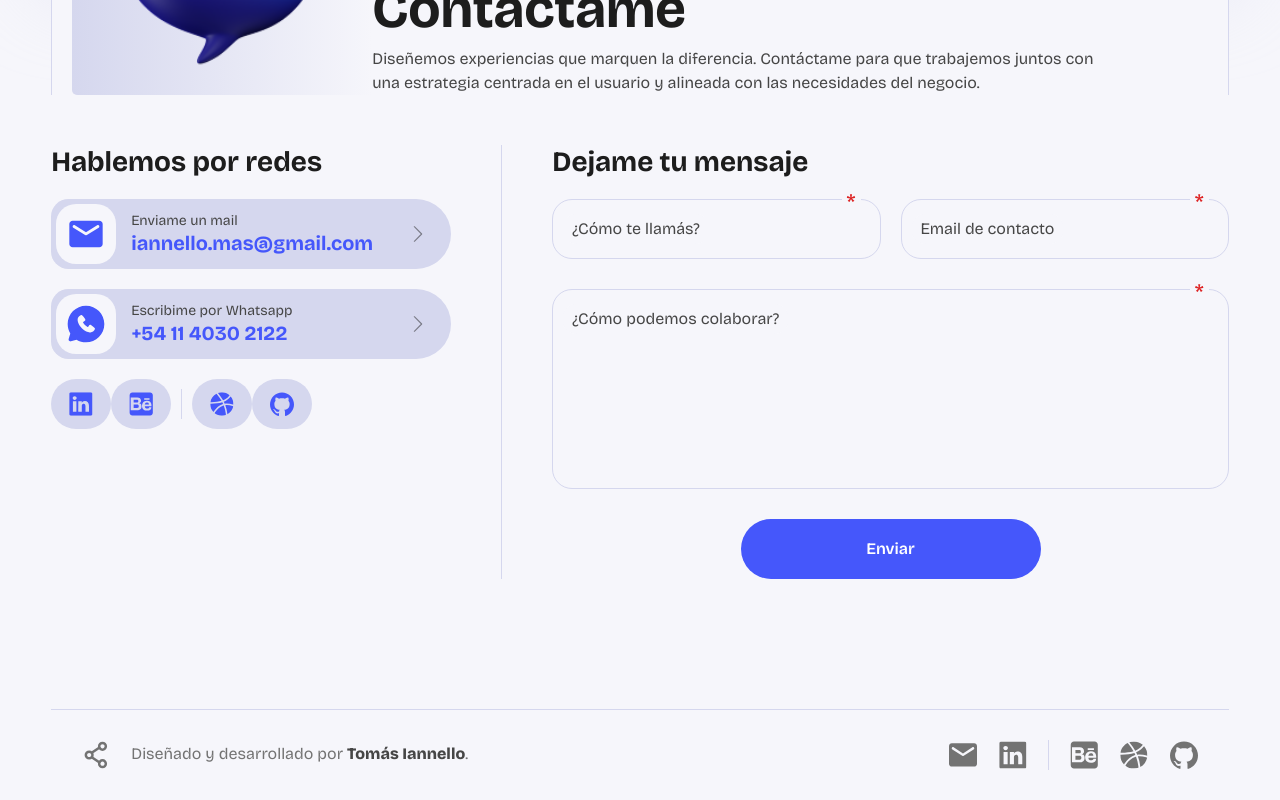
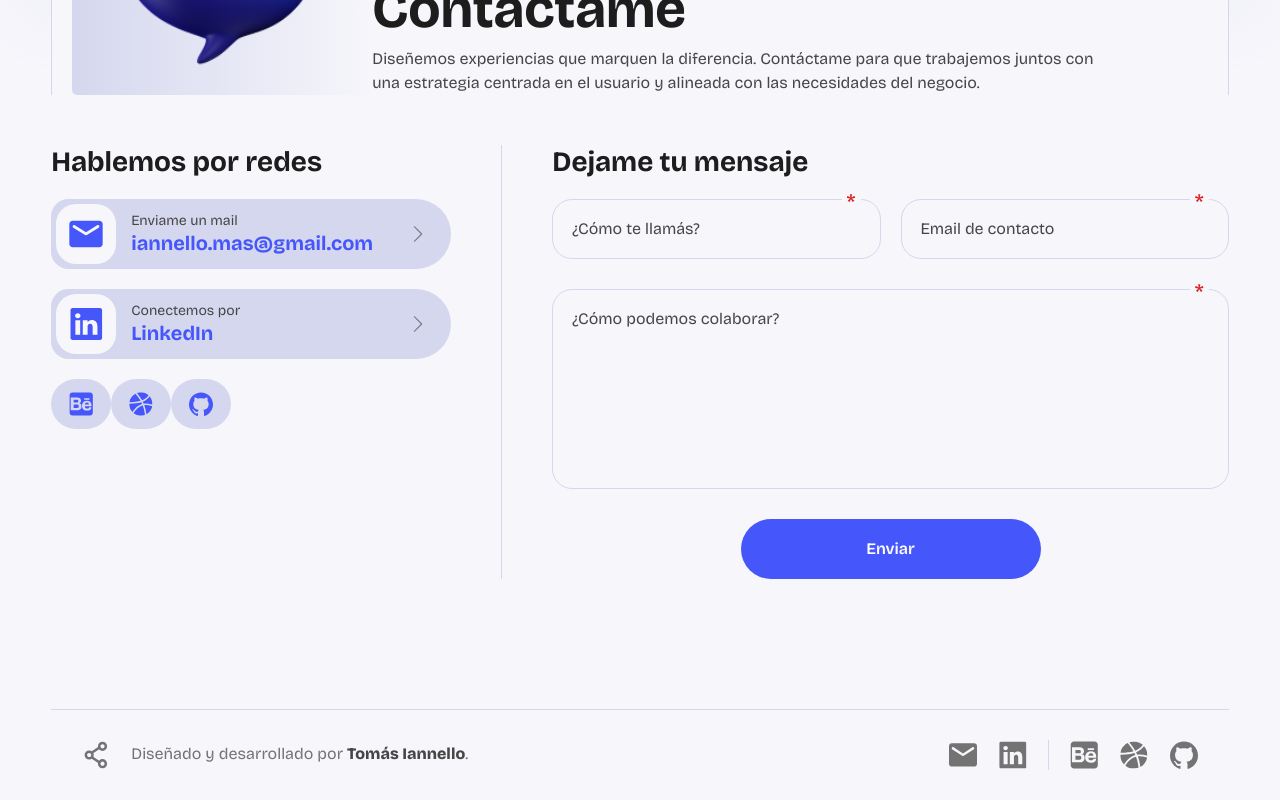
Before and after one commit to iannellotomas/portfolio, a React (Vite) app: page / in a window 1280 px wide. Shown: the part 5580-6380 px from the top of the page. Built offline with nearby package versions, Linux system fonts and the light colour scheme.

Commit message:
Ajustes Contacto

```diff
--- a/src/pages/home/sections/contact/Contact.jsx
+++ b/src/pages/home/sections/contact/Contact.jsx
@@ -11,7 +11,6 @@ import PrimaryButton from "../../../../components/primaryButton/primaryButton";
 
 export default function Contact() {
 	const myEmail = "iannello.mas@gmail.com";
-	const myPhone = "+54 11 4030 2122";
 
 	const [contactData, setContactData] = useState({
 		fullname: "",
@@ -136,29 +135,39 @@ export default function Contact() {
 							</svg>
 						</a>
 						<a
-							href="https://wa.me/541140302122"
+							href="https://www.linkedin.com/in/tomas-iannello/"
 							rel="noreferrer"
 							target="_blank"
 							className={styles.linkButton}>
 							<span className={styles.info}>
 								<span className={styles.icon}>
 									<svg
-										width="44"
-										height="44"
-										viewBox="0 0 44 44"
+										width="33"
+										height="32"
+										viewBox="0 0 33 32"
 										fill="none"
 										xmlns="http://www.w3.org/2000/svg">
-										<path
-											fillRule="evenodd"
-											clipRule="evenodd"
-											d="M21.9998 3.6665C11.8743 3.6665 3.6665 11.8743 3.6665 21.9998C3.6665 25.4648 4.629 28.7098 6.30284 31.4745L4.6675 37.0332C4.57361 37.3523 4.56743 37.6909 4.64962 38.0132C4.73181 38.3356 4.89932 38.6299 5.13456 38.8651C5.3698 39.1004 5.66407 39.2679 5.98643 39.3501C6.3088 39.4322 6.64735 39.4261 6.9665 39.3322L12.5252 37.6968C15.3829 39.4256 18.6599 40.3374 21.9998 40.3332C32.1253 40.3332 40.3332 32.1253 40.3332 21.9998C40.3332 11.8743 32.1253 3.6665 21.9998 3.6665ZM17.8528 26.1487C21.5617 29.8557 25.1018 30.3452 26.3522 30.391C28.2533 30.4607 30.105 29.0087 30.8255 27.3238C30.9157 27.1141 30.9483 26.8841 30.9199 26.6575C30.8916 26.4309 30.8033 26.2161 30.6642 26.035C29.6595 24.7517 28.301 23.8295 26.9737 22.9128C26.6967 22.7208 26.356 22.6436 26.0233 22.6977C25.6906 22.7517 25.3918 22.9327 25.1898 23.2025L24.0898 24.88C24.0317 24.9698 23.9416 25.0342 23.8378 25.0601C23.7339 25.086 23.6242 25.0714 23.5307 25.0193C22.7845 24.5922 21.6973 23.8662 20.9163 23.0852C20.1353 22.3042 19.4533 21.2665 19.0702 20.568C19.0238 20.479 19.0107 20.3764 19.0332 20.2786C19.0557 20.1808 19.1124 20.0943 19.193 20.0345L20.887 18.7768C21.1295 18.5671 21.286 18.2753 21.3266 17.9572C21.3672 17.6392 21.289 17.3174 21.107 17.0535C20.2857 15.8508 19.3287 14.3218 17.9408 13.308C17.7613 13.179 17.5516 13.0986 17.3319 13.0745C17.1122 13.0504 16.89 13.0835 16.6868 13.1705C15.0002 13.8928 13.5408 15.7445 13.6105 17.6493C13.6563 18.8997 14.1458 22.4398 17.8528 26.1487Z"
-											fill="#7D8AFF"
-										/>
+										<g clipPath="url(#clip0_22_100)">
+											<path
+												d="M0.29718 2.292C0.29718 1.026 1.34918 0 2.64718 0H29.9472C31.2452 0 32.2972 1.026 32.2972 2.292V29.708C32.2972 30.974 31.2452 32 29.9472 32H2.64718C1.34918 32 0.29718 30.974 0.29718 29.708V2.292ZM10.1832 26.788V12.338H5.38118V26.788H10.1832ZM7.78318 10.364C9.45718 10.364 10.4992 9.256 10.4992 7.868C10.4692 6.45 9.45918 5.372 7.81518 5.372C6.17118 5.372 5.09718 6.452 5.09718 7.868C5.09718 9.256 6.13918 10.364 7.75118 10.364H7.78318ZM17.5992 26.788V18.718C17.5992 18.286 17.6312 17.854 17.7592 17.546C18.1052 16.684 18.8952 15.79 20.2232 15.79C21.9612 15.79 22.6552 17.114 22.6552 19.058V26.788H27.4572V18.5C27.4572 14.06 25.0892 11.996 21.9292 11.996C19.3812 11.996 18.2392 13.396 17.5992 14.382V14.432H17.5672L17.5992 14.382V12.338H12.7992C12.8592 13.694 12.7992 26.788 12.7992 26.788H17.5992Z"
+												fill="#4557FB"
+											/>
+										</g>
+										<defs>
+											<clipPath id="clip0_22_100">
+												<rect
+													width="32"
+													height="32"
+													fill="white"
+													transform="translate(0.29718)"
+												/>
+											</clipPath>
+										</defs>
 									</svg>
 								</span>
 								<span>
-									<span>Escribime por Whatsapp</span>
-									<h4>{myPhone}</h4>
+									<span>Conectemos por</span>
+									<h4>LinkedIn</h4>
 								</span>
 							</span>
 							<svg
@@ -178,9 +187,7 @@ export default function Contact() {
 							</svg>
 						</a>
 						<div className={styles.social}>
-							<SocialButton iconName="linkedin" />
 							<SocialButton iconName="behance" />
-							<span className={styles.separator}></span>
 							<SocialButton iconName="dribbble" />
 							<SocialButton iconName="github" />
 						</div>
--- a/src/pages/home/sections/contact/Contact.module.css
+++ b/src/pages/home/sections/contact/Contact.module.css
@@ -71,7 +71,6 @@
   flex-direction: column;
   text-align: left;
   gap: 2px;
-  color: var(--text-secondary);
   font-size: 14px;
 }
 
```
